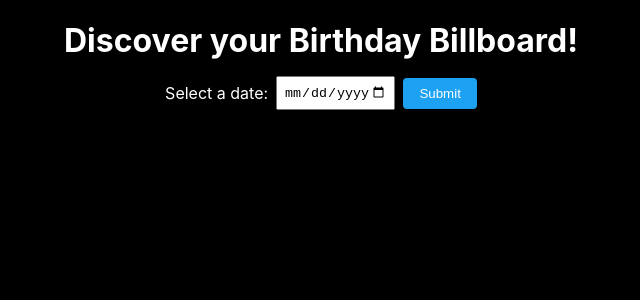
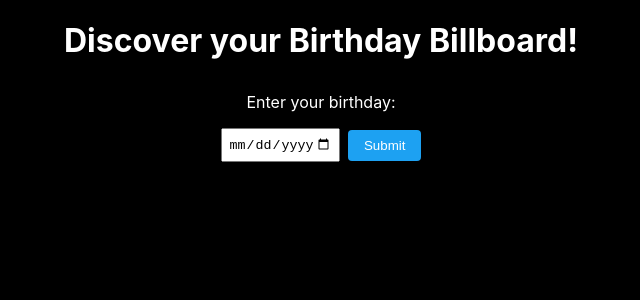
Before and after one commit to mtrejo0/birthday-billboard, a React (Create React App) app: page / in a window 1280 px wide. Shown: the top 300 px of the page, without its empty margins (319-959 px from the left). Built offline with nearby package versions, Linux system fonts and the light colour scheme.

Commit message:
new words

```diff
--- a/src/App.tsx
+++ b/src/App.tsx
@@ -67,10 +67,8 @@ const App: React.FC = () => {
   return (
     <div style={{ display: 'flex', flexDirection: 'column', alignItems: 'center', textAlign: 'center', minHeight: '100vh', background: '#000', color: '#fff', paddingBottom: '100px' }}>
       <h1 style={{ fontSize: '2rem', marginBottom: '1rem' }}>Discover your Birthday Billboard!</h1>
+      <p>Enter your birthday:</p>
       <form onSubmit={handleSubmit} style={{ display: 'flex', marginBottom: '1rem', alignItems: 'center' }}>
-        <label htmlFor="date" style={{ marginRight: '0.5rem', color: '#fff' }}>
-          Select a date:
-        </label>
         <input
           type="date"
           id="date"
@@ -96,6 +94,7 @@ const App: React.FC = () => {
           <button style={{ marginTop: '1rem', backgroundColor: '#1da1f2', color: '#fff', border: 'none', padding: '0.5rem 1rem', borderRadius: '4px', cursor: 'pointer' }} onClick={handleShareTwitter}>
             Share on Twitter
           </button>
+          <p>Top 10 songs on your birthday:</p>
           {songs.map((song, i) => (
             <div key={song.id} style={{ marginTop: '1rem', display: 'flex', alignItems: 'center' }}>
               <p style={{ marginRight: '1rem' }}>#{i + 1} </p>
```
